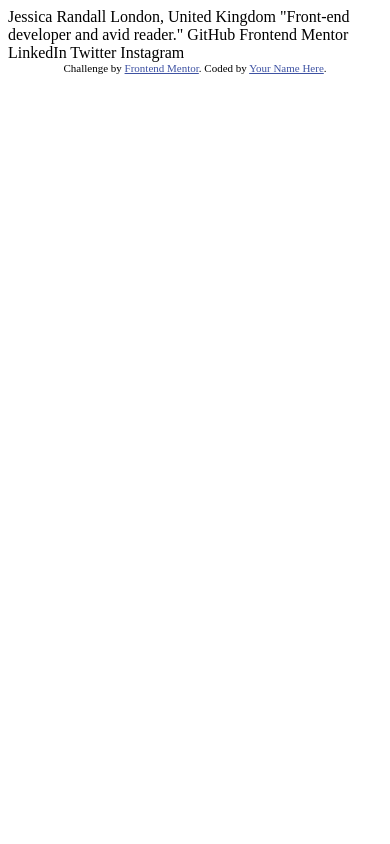
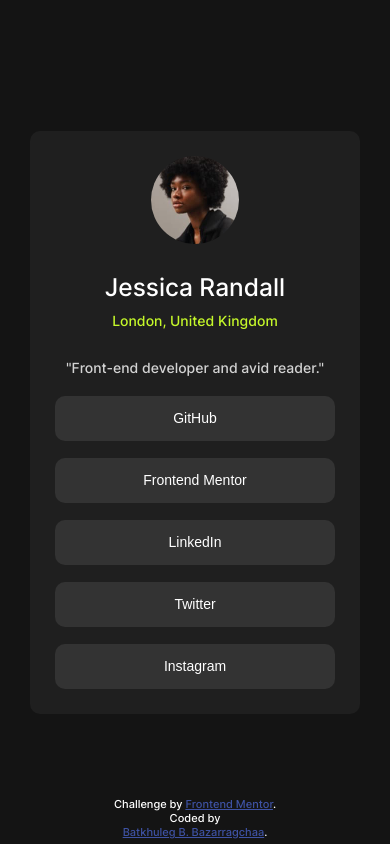
Before and after one commit to BataaB/frontend-mentor-social-links-profile, a plain HTML site: page index.html in a window 390 px wide. Drawn offline with Linux system fonts and the light colour scheme.

Commit message:
added style for mobile

```diff
--- a/index.html
+++ b/index.html
@@ -12,25 +12,34 @@
 
   <!-- Feel free to remove these styles or customise in your own stylesheet 👍 -->
   <style>
-    .attribution { font-size: 11px; text-align: center; }
-    .attribution a { color: hsl(228, 45%, 44%); }
+    .attribution { color: white; font-size: 11px; text-align: center;
+      position: absolute; bottom: 5px; left: 50%; transform: translateX(-50%);}
+    .attribution a { color: hsl(228, 45%, 44%); text-wrap: nowrap;}
   </style>
 </head>
 <body>
+  <main>
+    <div class="card">
+      <img src="assets/images/avatar-jessica.jpeg" alt="avatar-jessica">
 
-  Jessica Randall
-  London, United Kingdom
-  "Front-end developer and avid reader."
+      <h1 class="card-title">Jessica Randall</h1>
+      <h2 class="card-location">London, United Kingdom</h2>
+      <p class="card-description">"Front-end developer and avid reader."</p>
 
-  GitHub
-  Frontend Mentor
-  LinkedIn
-  Twitter
-  Instagram
-
-  <div class="attribution">
-    Challenge by <a href="https://www.frontendmentor.io?ref=challenge" target="_blank">Frontend Mentor</a>.
-    Coded by <a href="#">Your Name Here</a>.
-  </div>
+      <div class="card-button-container">
+        <button class="card-button">GitHub</button>
+        <button class="card-button">Frontend Mentor</button>
+        <button class="card-button">LinkedIn</button>
+        <button class="card-button">Twitter</button>
+        <button class="card-button">Instagram</button>
+      </div>
+    </div>
+  </main>
+  <footer>
+    <div class="attribution">
+      Challenge by <a href="https://www.frontendmentor.io?ref=challenge" target="_blank">Frontend Mentor</a>.
+      Coded by <a href="https://github.com/BataaB">Batkhuleg B. Bazarragchaa</a>.
+    </div>
+  </footer>
 </body>
 </html>
--- a/style/style.css
+++ b/style/style.css
@@ -0,0 +1,80 @@
+@font-face {
+  font-family: Inter;
+  src: url(../assets/fonts/Inter-VariableFont_slnt\,wght.ttf);
+}
+
+:root {
+  --green: hsl(75, 94%, 57%);
+  --gray-700: hsl(0, 0%, 20%);
+  --gray-800: hsl(0, 0%, 12%);
+  --gray-900: hsl(0, 0%, 8%);
+}
+
+* {
+  margin: 0;
+  padding: 0;
+  box-sizing: border-box;
+}
+
+html,
+body {
+  font-weight: 500;
+  font-size: 14px;
+  font-family: Inter, sans-serif;
+  background-color: var(--gray-900);
+  height: 100%;
+  display: flex;
+  justify-content: center;
+  align-items: center;
+}
+
+.card {
+  background-color: var(--gray-800);
+  border-radius: 10px;
+  width: 330px;
+  padding: 25px;
+  text-align: center;
+
+  & img {
+    /* display: block; */
+    width: 88px;
+    border-radius: 50%;
+    /* margin: 0 auto; */
+  }
+}
+
+.card-title {
+  color: white;
+  margin-top: 25px;
+  font-size: 1.75rem;
+  font-weight: 500;
+}
+.card-location {
+  color: var(--green);
+  margin-top: 10px;
+  font-size: 1rem;
+  font-weight: 500;
+}
+.card-description {
+  color: lightgray;
+  margin-top: 30px;
+}
+
+.card-button-container {
+  width: 100%;
+  display: flex;
+  flex-direction: column;
+  gap: 17px;
+  margin-top: 20px;
+}
+.card-button {
+  width: 100%;
+  height: 45px;
+  border: none;
+  border-radius: 10px;
+  text-align: center;
+  background-color: var(--gray-700);
+  color: white;
+  font-weight: 500;
+  font-size: 1rem;
+}
```
